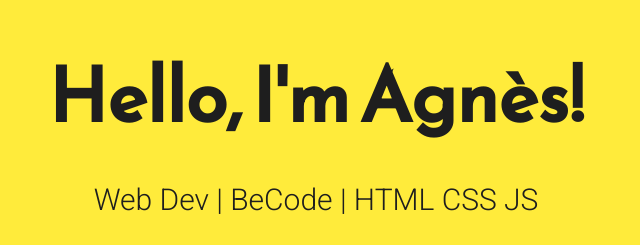
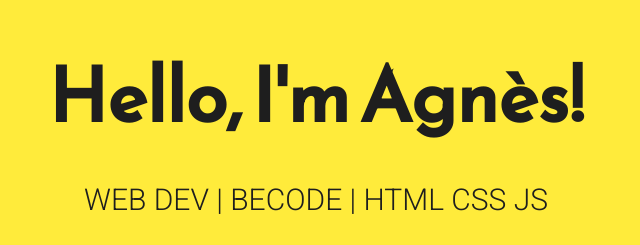
Before and after one commit to agkabongo/agkabongo.github.io, a plain HTML site: page index.html in a window 1280 px wide. Shown: the part 217-462 px from the top of the page, without its empty margins (324-964 px from the left). Drawn offline with Linux system fonts and the light colour scheme.

Commit message:
Update index.html

```diff
--- a/index.html
+++ b/index.html
@@ -18,7 +18,7 @@
 <body>
 	<main>
 		<div class="intro">Hello, I'm Agnès!</div>
-		<div class="tagline">Web Dev | BeCode | HTML CSS JS  </div>
+		<div class="tagline">WEB DEV | BECODE | HTML CSS JS  </div>
 		<!-- Find your icons from here - https://fontawesome.com/icons?d=gallery&s=brands -->
 		<div class="icons-social">
 			<a target="_blank" href="https://github.com/agkabongo"><i class="fab fa-github"></i></a>
```
